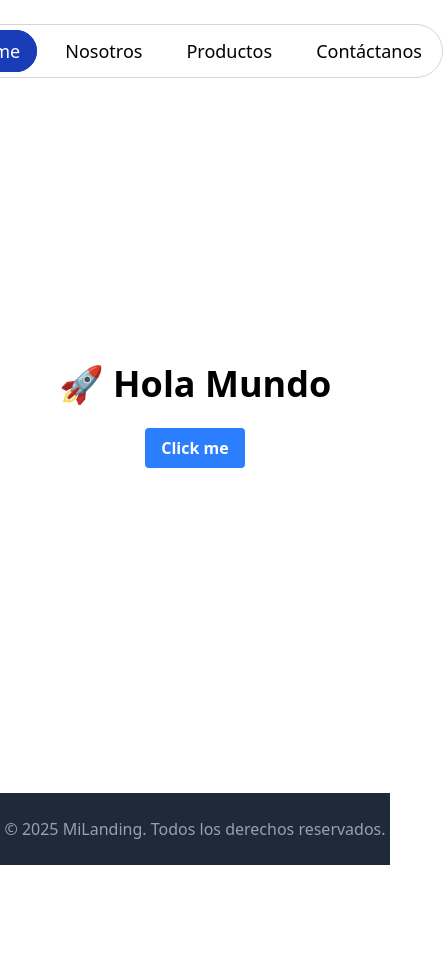
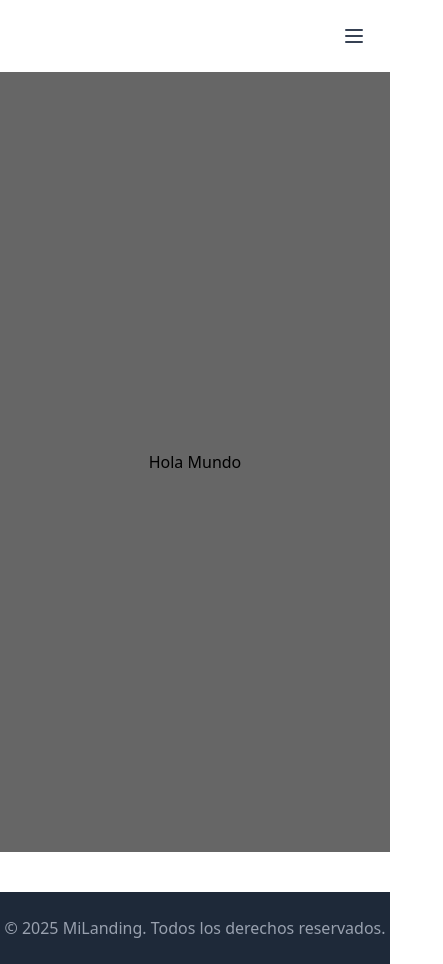
Before and after one commit to XordiDev/masis-website-vite, a React (Vite) app: page / in a window 390 px wide. Shown: the whole page, 443 px wide, since content can reach past the window. Before the commit the page ends 865 px from the top, so only its background shows below. Built offline with nearby package versions, Linux system fonts and the light colour scheme.

Commit message:
Layout added in App.tsx, working on Hero and BgMediaSection component

```diff
--- a/package.json
+++ b/package.json
@@ -11,6 +11,7 @@
   },
   "dependencies": {
     "@tailwindcss/vite": "^4.1.13",
+    "clsx": "^2.1.1",
     "react": "^19.1.1",
     "react-dom": "^19.1.1",
     "tailwindcss": "^4.1.13"
--- a/src/App.tsx
+++ b/src/App.tsx
@@ -1,10 +1,13 @@
 import "./App.css";
-import Home from "./pages/home";
+import Layout from "./components/layout/Layout";
+import Home from "./pages/Home";
 
 function App() {
   return (
     <>
-      <Home />
+      <Layout>
+        <Home />
+      </Layout>
     </>
   );
 }
--- /dev/null
+++ b/src/components/BgMediaSection/index.tsx
@@ -0,0 +1,66 @@
+import React from "react";
+import clsx from "clsx";
+
+export type BgMediaSectionProps = {
+  children: React.ReactNode;
+  media?: string;
+  blur?: boolean;
+  overlay?: string;
+  className?: string;
+} & React.HTMLAttributes<HTMLDivElement>;
+
+const VIDEO_REGEX = /\.(mp4|webm|ogg)$/i;
+const IMAGE_REGEX = /\.(jpe?g|png|webp|gif|svg)$/i;
+
+const BgMediaSection: React.FC<BgMediaSectionProps> = ({
+  children,
+  media = "",
+  blur = true,
+  overlay = "bg-black/60",
+  className = "",
+  ...rest
+}) => {
+  const base = clsx(
+    "relative isolate flex items-center justify-center min-h-[600px] lg:h-[calc(100vh-7.5rem)] h-[calc(100vh-4rem)]",
+    className
+  );
+
+  const isVideo = VIDEO_REGEX.test(media);
+  const isImage = IMAGE_REGEX.test(media);
+
+  const mediaClasses = clsx(
+    "absolute inset-0 -z-10 h-full w-full object-cover",
+    blur && "blur-[3px]"
+  );
+
+  return (
+    <section className={base} {...rest}>
+      {isVideo && (
+        <video
+          src={media}
+          autoPlay
+          loop
+          muted
+          playsInline
+          className={mediaClasses}
+        />
+      )}
+
+      {isImage && (
+        <img
+          src={media}
+          alt=""
+          aria-hidden
+          loading="lazy"
+          className={mediaClasses}
+        />
+      )}
+
+      {overlay && <span className={clsx("absolute inset-0 -z-10", overlay)} />}
+
+      {children}
+    </section>
+  );
+};
+
+export default BgMediaSection;
--- /dev/null
+++ b/src/components/Hero/index.tsx
@@ -0,0 +1,15 @@
+import BgMediaSection from "../BgMediaSection";
+
+const Hero = ({
+
+}) => {
+  return (
+    <BgMediaSection>
+      <div className="flex flex-col lg:flex-row py-0 lg:py-10 px-5 md:px-10 gap-y-8 gap-x-15">
+        <h1 className="text-center">Hola Mundo</h1>
+      </div>
+    </BgMediaSection>
+  );
+};
+
+export default Hero;
--- a/src/components/layout/Navbar.tsx
+++ b/src/components/layout/Navbar.tsx
@@ -1,6 +1,7 @@
 import { useState } from "react";
 
 const Navbar = () => {
+  const [isMobileMenuOpen, setIsMobileMenuOpen] = useState(false);
   const [active, setActive] = useState("home");
 
   const links = [
@@ -11,8 +12,8 @@ const Navbar = () => {
   ];
   //Generacion dinamica de los links para aplicar los efectos dependiendo de la seccion
   return (
-    <nav className="w-full flex justify-center mt-6">
-      <ul className="flex gap-3 px-1 py-3 border border-gray-300 rounded-full font-medium text-lg">
+    <nav className="flex justify-end lg:items-center p-4 lg:justify-center">
+      <ul className="gap-3 px-1 py-3 justify-center border border-gray-300 rounded-full font-medium text-lg hidden lg:flex">
         {links.map((link) => (
             <li key={link.id}>
               <a
@@ -29,6 +30,35 @@ const Navbar = () => {
             </li>
         ))}
       </ul>
+
+      <button
+        className="justify-between p-2 text-gray-700 focus:outline-none lg:hidden"
+        onClick={() => setIsMobileMenuOpen(!isMobileMenuOpen)}
+      >
+        <svg
+          className="h-6 w-6"
+          fill="none"
+          stroke="currentColor"
+          viewBox="0 0 24 24"
+        >
+          {" "}
+          {isMobileMenuOpen ? (
+            <path
+              strokeLinecap="round"
+              strokeLinejoin="round"
+              strokeWidth="2"
+              d="M6 18L18 6M6 6l12 12"
+            />
+          ) : (
+            <path
+              strokeLinecap="round"
+              strokeLinejoin="round"
+              strokeWidth="2"
+              d="M4 6h16M4 12h16M4 18h16"
+            />
+          )}
+        </svg>
+      </button>
     </nav>
   );
 };
--- a/src/pages/home.tsx
+++ b/src/pages/home.tsx
@@ -1,15 +1,10 @@
-import Button from "../components/Button";
-import Layout from "../components/layout/Layout";
+import Hero from "../components/Hero";
 
 const Home = () => {
   return (
-    <div>
-      <Layout>
-        <section className="flex flex-col items-center justify-center h-[80vh] text-center">
-          <h1 className="text-4xl font-bold mb-6">🚀 Hola Mundo</h1>
-          <Button />
-        </section>
-      </Layout>
+    <div id="home-page">
+        <Hero />
+
     </div>
   );
 };
```
Also changed, not shown: src/components/MobileMenu/index.tsx (added), 1 other file (tests, documents, lock files or other folders). Lines whose indentation alone changed are shown as unchanged.
